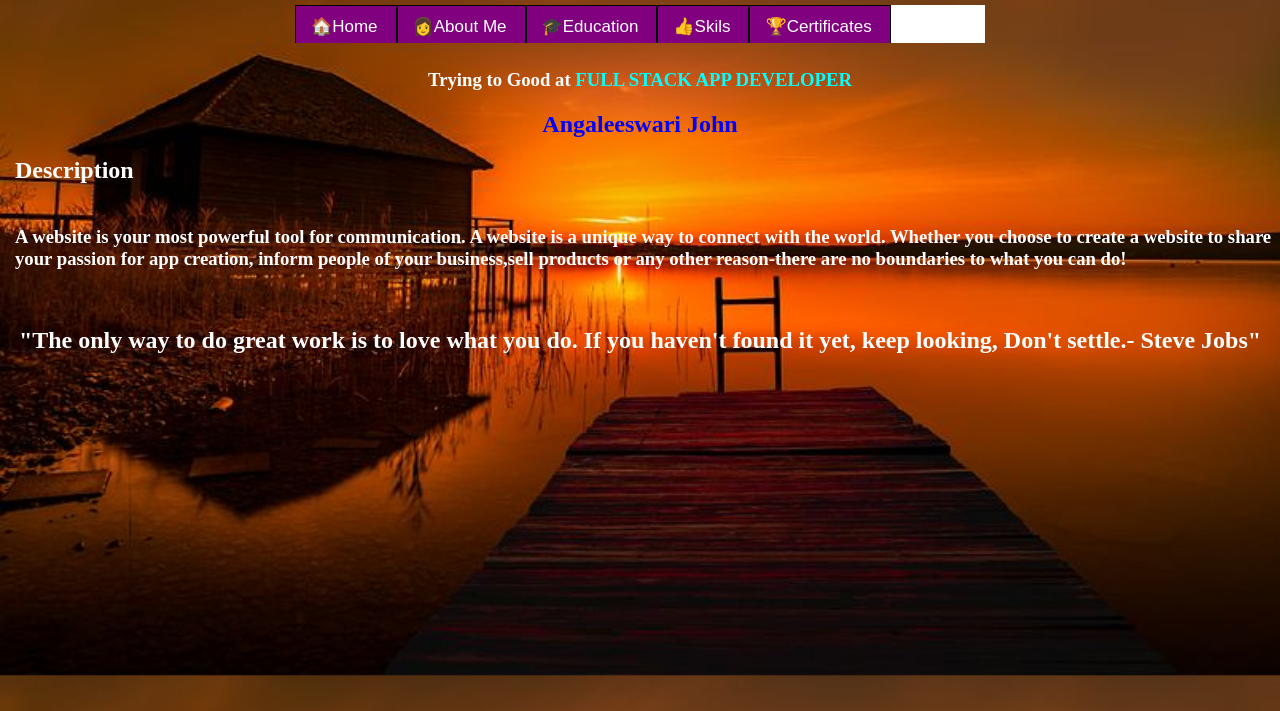
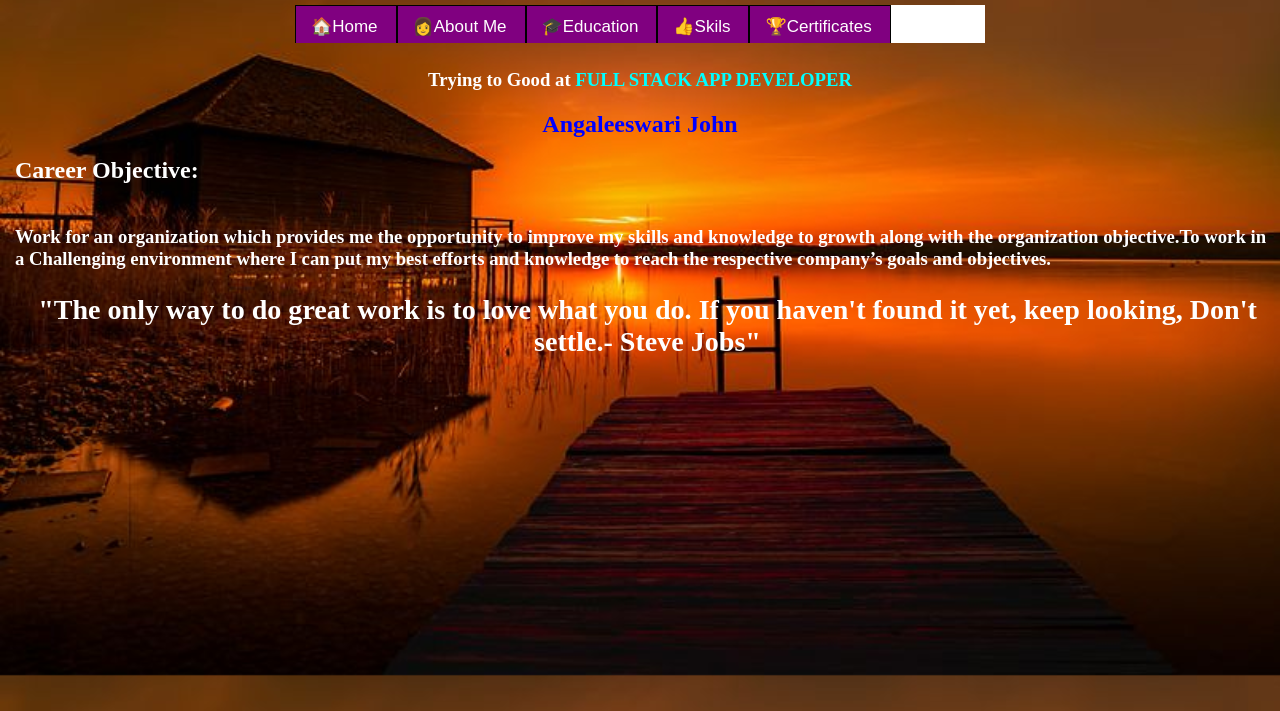
Before and after one commit to Angaleeswari/Resume, a plain HTML site: page index.html in a window 1280 px wide. Shown: the part 89-800 px from the top of the page. Drawn offline with Linux system fonts and the light colour scheme.

Commit message:
Update index.html

```diff
--- a/index.html
+++ b/index.html
@@ -2,6 +2,7 @@
 <html lang="en" dir="ltr">
   <head>
     <meta charset="utf-8">
+    <link rel="icon" href="images\aicon.png">
     <title>Angaleeswari's website</title>
 <link rel="stylesheet" href="style.css">
   </head>
@@ -22,9 +23,9 @@
   <h3><center><span style="color:white">Trying to Good at </span><b><span style="color:#00ffff">FULL STACK APP DEVELOPER</span></b></center></h3>
   <h2><b><center><span style="color:#0000ff">Angaleeswari John</span></center></b></h2>
   <div class="indexdes">
-  <h2><b>Description</b></h2>
-      <h3>  <br>  A website is your most powerful tool for communication. A website is a unique way to connect with the world. Whether you choose to create a website to share your passion for app creation, inform people of your business,sell products or any other reason-there are no boundaries to what you can do!<br></h3></div>
-      <p>      </p>
+  <h2><b>Career Objective:</b></h2>
+            <h3>  <br> Work for an organization which provides me the opportunity to improve my skills and knowledge to growth along with the organization objective.To work in a Challenging environment where I can put my best efforts and knowledge to reach the respective company’s goals and objectives.
+
    &nbsp;
    &nbsp;
   <footer><h2><strong><center><span style="color:white">"The only way to do great work is to love what you do. If you haven't found it yet, keep looking, Don't settle.- Steve Jobs"</span></center></strong></h2></footer>
```
